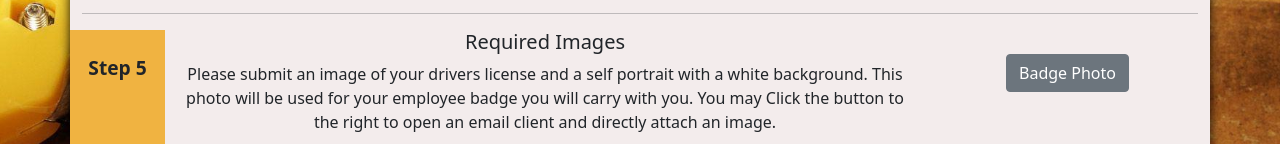
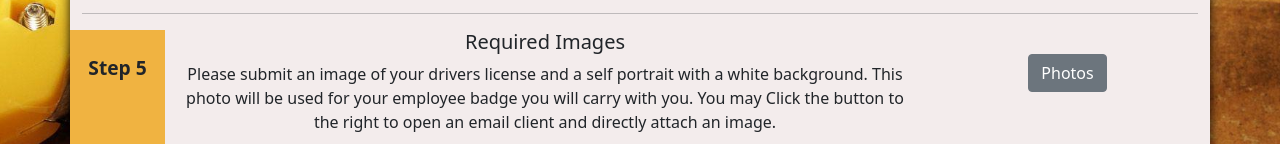
Before and after one commit to jwilly117/INCREDIBLE1, a website: page applicantPortal.html in a window 1280 px wide. Shown: the part 1250-1394 px from the top of the page. Drawn offline with nearby package versions, Linux system fonts and the light colour scheme; files whose address does not match are found by name.

Commit message:
Fixing wording

```diff
--- a/applicantPortal.html
+++ b/applicantPortal.html
@@ -185,7 +185,7 @@
 
             <div class="col-md-3 wrapper">
                 <br>
-                <a href="mailto:stacy@incredibleinstallations.com" class="btn btn-secondary">Badge Photo</a>
+                <a href="mailto:stacy@incredibleinstallations.com" class="btn btn-secondary">Photos</a>
             </div>
         </div>
 
```
